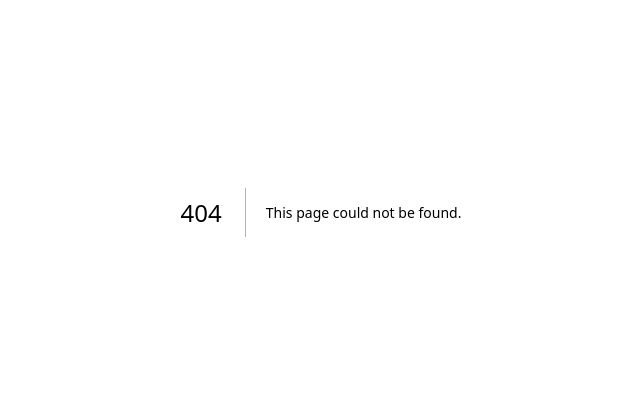
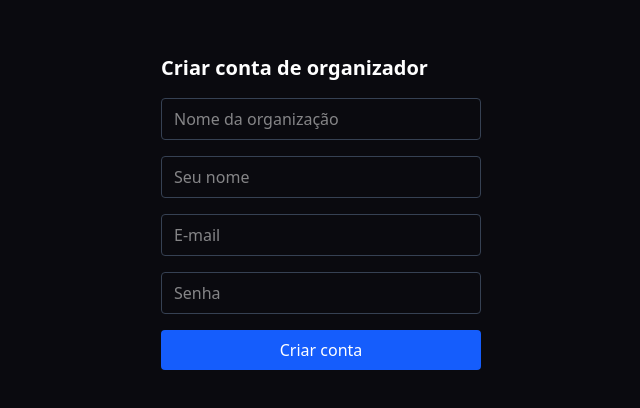
Before and after one commit to GustavoAlves-development/Ingresse, a Next.js app: page /signup in a window 1280 px wide. Before the commit this address had no page. Shown: the part 188-596 px from the top of the page, without its empty margins (319-959 px from the left). Built offline with nearby package versions, Linux system fonts and the light colour scheme.

Commit message:
feat: add login, signup, and logout pages

```diff
--- a/src/app/admin/page.tsx
+++ b/src/app/admin/page.tsx
@@ -1,13 +1,23 @@
-import { auth } from "@/auth";
+import { auth, signOut } from "@/auth";
 
 export default async function AdminHomePage() {
   const session = await auth();
 
   return (
-    <main className="flex min-h-screen items-center justify-center">
+    <main className="flex min-h-screen flex-col items-center justify-center gap-4">
       <p>
         Logado como {session?.user?.name} ({session?.user?.role})
       </p>
+      <form
+        action={async () => {
+          "use server";
+          await signOut({ redirectTo: "/login" });
+        }}
+      >
+        <button type="submit" className="rounded bg-gray-700 px-3 py-2 text-white">
+          Sair
+        </button>
+      </form>
     </main>
   );
 }
--- /dev/null
+++ b/src/app/login/page.tsx
@@ -0,0 +1,59 @@
+import { AuthError } from "next-auth";
+import { redirect } from "next/navigation";
+import { signIn } from "@/auth";
+
+async function loginAction(formData: FormData) {
+  "use server";
+
+  try {
+    await signIn("credentials", {
+      email: formData.get("email"),
+      password: formData.get("password"),
+      redirectTo: "/admin",
+    });
+  } catch (error) {
+    if (error instanceof AuthError) {
+      redirect("/login?error=1");
+    }
+    throw error;
+  }
+}
+
+export default async function LoginPage({
+  searchParams,
+}: {
+  searchParams: Promise<{ error?: string }>;
+}) {
+  const { error } = await searchParams;
+
+  return (
+    <main className="flex min-h-screen items-center justify-center">
+      <form action={loginAction} className="flex w-80 flex-col gap-4">
+        <h1 className="text-xl font-semibold">Entrar</h1>
+        {error && (
+          <p className="text-sm text-red-500">E-mail ou senha inválidos.</p>
+        )}
+        <input
+          name="email"
+          type="email"
+          placeholder="E-mail"
+          required
+          className="rounded border border-gray-700 bg-transparent px-3 py-2"
+        />
+        <input
+          name="password"
+          type="password"
+          placeholder="Senha"
+          required
+          className="rounded border border-gray-700 bg-transparent px-3 py-2"
+        />
+        <button
+          type="submit"
+          className="rounded bg-blue-600 px-3 py-2 text-white"
+        >
+          Entrar
+        </button>
+      </form>
+    </main>
+  );
+}
--- /dev/null
+++ b/src/app/signup/page.tsx
@@ -0,0 +1,98 @@
+import { Prisma } from "@prisma/client";
+import { AuthError } from "next-auth";
+import { redirect } from "next/navigation";
+import { signIn } from "@/auth";
+import { hashPassword } from "@/lib/auth/password";
+import { createOrganizerWithAdminUser } from "@/lib/db/organizerRepository";
+
+async function signupAction(formData: FormData) {
+  "use server";
+
+  const organizerName = String(formData.get("organizerName") ?? "");
+  const adminName = String(formData.get("adminName") ?? "");
+  const email = String(formData.get("email") ?? "");
+  const password = String(formData.get("password") ?? "");
+
+  const passwordHash = await hashPassword(password);
+
+  try {
+    await createOrganizerWithAdminUser({
+      organizerName,
+      organizerEmail: email,
+      adminName,
+      adminEmail: email,
+      passwordHash,
+    });
+  } catch (error) {
+    if (
+      error instanceof Prisma.PrismaClientKnownRequestError &&
+      error.code === "P2002"
+    ) {
+      redirect("/signup?error=email-in-use");
+    }
+    throw error;
+  }
+
+  try {
+    await signIn("credentials", { email, password, redirectTo: "/admin" });
+  } catch (error) {
+    if (error instanceof AuthError) {
+      redirect("/login?error=1");
+    }
+    throw error;
+  }
+}
+
+export default async function SignupPage({
+  searchParams,
+}: {
+  searchParams: Promise<{ error?: string }>;
+}) {
+  const { error } = await searchParams;
+
+  return (
+    <main className="flex min-h-screen items-center justify-center">
+      <form action={signupAction} className="flex w-80 flex-col gap-4">
+        <h1 className="text-xl font-semibold">Criar conta de organizador</h1>
+        {error && (
+          <p className="text-sm text-red-500">
+            Não foi possível criar a conta. Tente outro e-mail.
+          </p>
+        )}
+        <input
+          name="organizerName"
+          placeholder="Nome da organização"
+          required
+          className="rounded border border-gray-700 bg-transparent px-3 py-2"
+        />
+        <input
+          name="adminName"
+          placeholder="Seu nome"
+          required
+          className="rounded border border-gray-700 bg-transparent px-3 py-2"
+        />
+        <input
+          name="email"
+          type="email"
+          placeholder="E-mail"
+          required
+          className="rounded border border-gray-700 bg-transparent px-3 py-2"
+        />
+        <input
+          name="password"
+          type="password"
+          placeholder="Senha"
+          required
+          minLength={8}
+          className="rounded border border-gray-700 bg-transparent px-3 py-2"
+        />
+        <button
+          type="submit"
+          className="rounded bg-blue-600 px-3 py-2 text-white"
+        >
+          Criar conta
+        </button>
+      </form>
+    </main>
+  );
+}
```
